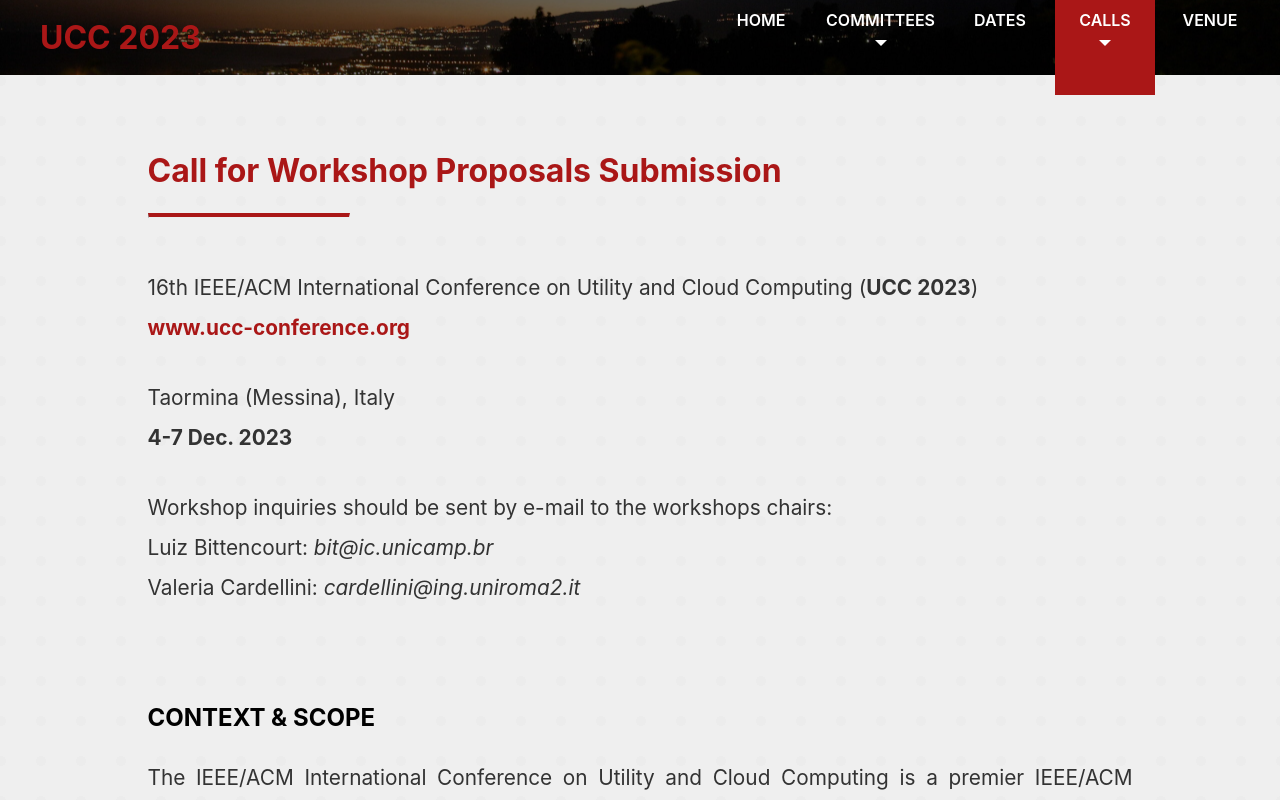
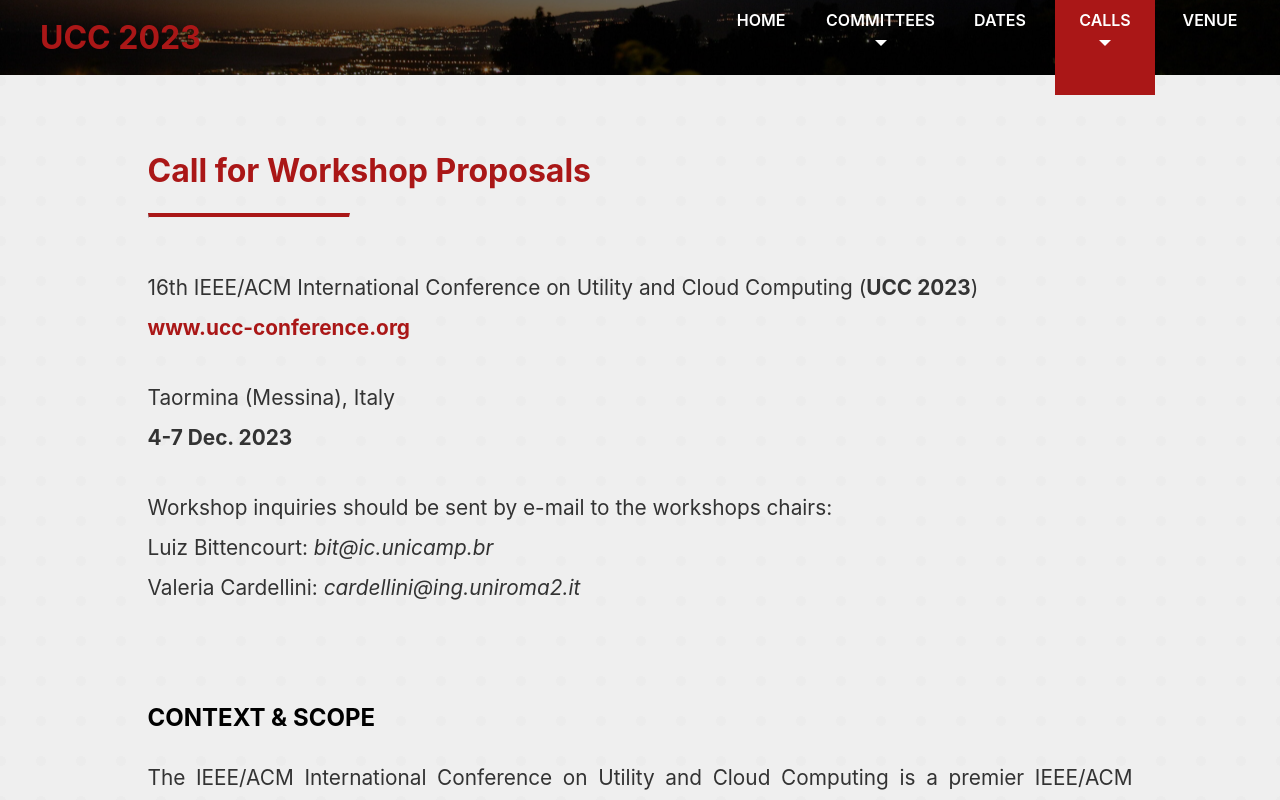
Before and after one commit to UCC-Conference/UCC2023, a React (Create React App) app: page /call-for-workshops in a window 1280 px wide. Shown: the top 800 px of the page. Built offline with nearby package versions, Linux system fonts and the light colour scheme.

Commit message:
change title of cfw

```diff
--- a/src/pages/CallForWorkshops.js
+++ b/src/pages/CallForWorkshops.js
@@ -7,7 +7,7 @@ const CallForWorkshops = () => {
     return (
         <PageWrapper>
             <Content>
-                <h1>Call for Workshop Proposals Submission</h1>
+                <h1>Call for Workshop Proposals</h1>
                 <hr />
                 <p>
                     16th IEEE/ACM International Conference on Utility and Cloud Computing (<strong>UCC 2023</strong>)
```
